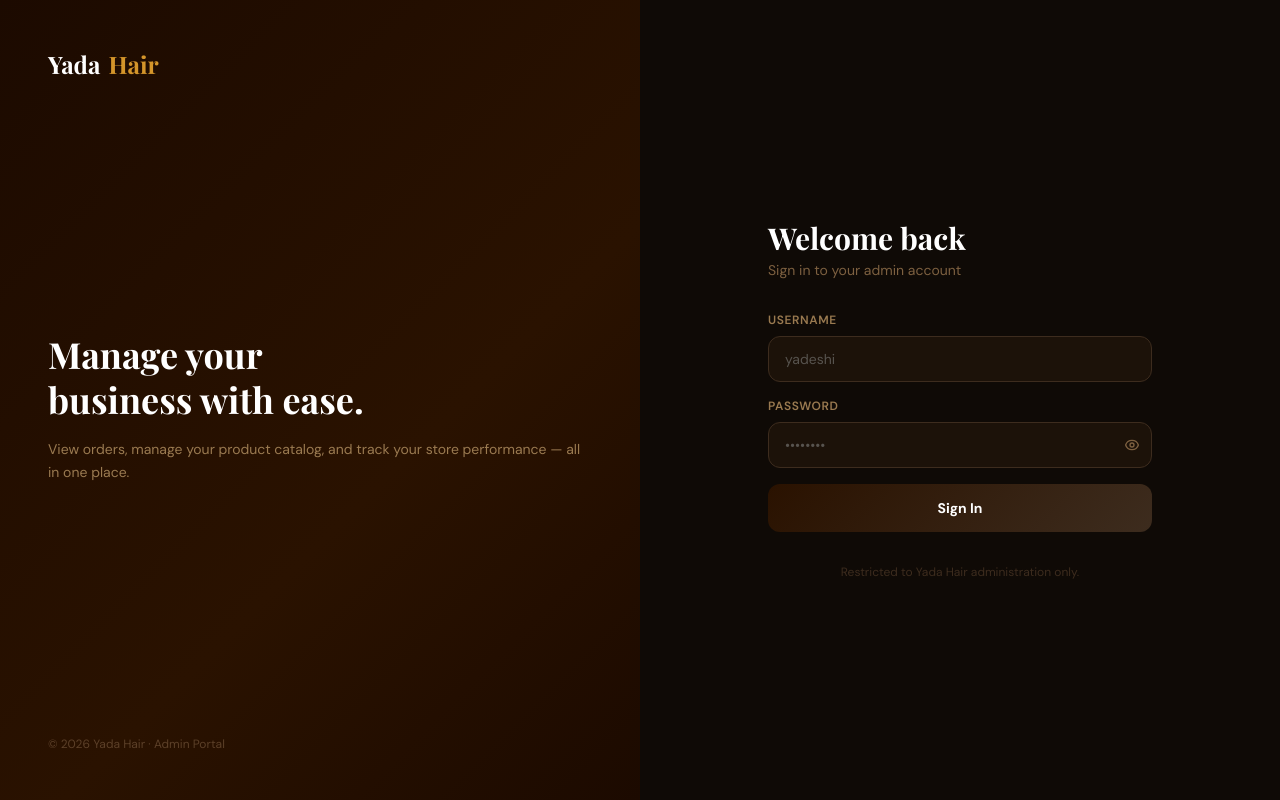
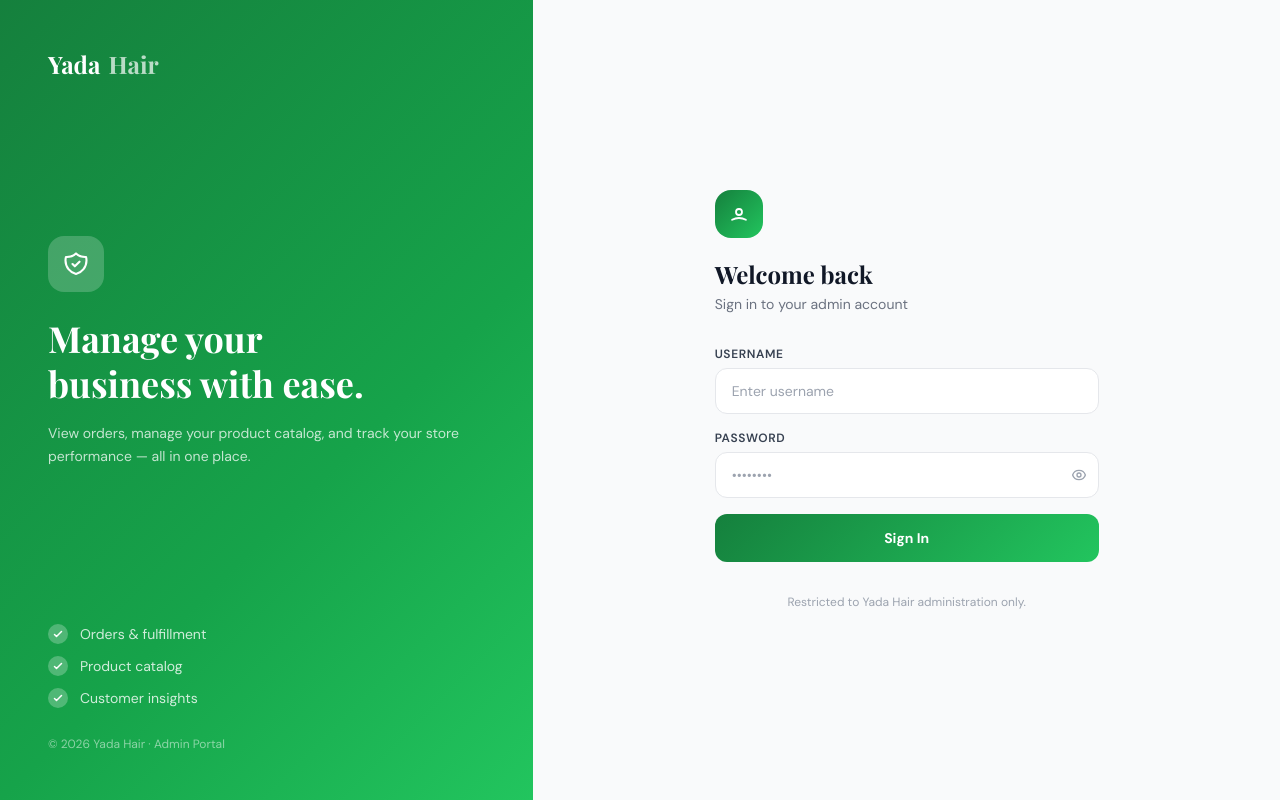
Before and after one commit to abre0101/E_Commerce, a React (Vite) app in the folder frontend/: page /admin/login in a window 1280 px wide. Built offline with nearby package versions, Linux system fonts and the light colour scheme; a web font is replaced by a local one.

Commit message:
ui: improve Book Consultation button and restyle AdminLogin to match dashboard

```diff
--- a/frontend/src/pages/Home.jsx
+++ b/frontend/src/pages/Home.jsx
@@ -159,6 +159,9 @@ function HeroCarousel() {
               onClick={(e) => { e.preventDefault(); document.getElementById("contact")?.scrollIntoView({ behavior: "smooth" }); }}
               className="btn-outline px-8 py-4 text-sm rounded-2xl">
               Book Consultation
+              <svg className="w-4 h-4" fill="none" viewBox="0 0 24 24" stroke="currentColor" strokeWidth={2}>
+                <path strokeLinecap="round" strokeLinejoin="round" d="M17 8l4 4m0 0l-4 4m4-4H3" />
+              </svg>
             </a>
           </div>
 
--- a/frontend/src/pages/admin/AdminLogin.jsx
+++ b/frontend/src/pages/admin/AdminLogin.jsx
@@ -23,59 +23,92 @@ export default function AdminLogin() {
   };
 
   return (
-    <div className="min-h-screen flex" style={{ background: "#0f0a06" }}>
+    <div className="min-h-screen flex" style={{ background: "#f3f4f6" }}>
+
       {/* Left panel */}
-      <div className="hidden lg:flex lg:w-1/2 flex-col justify-between p-12"
-        style={{ background: "linear-gradient(135deg, #1c0a00 0%, #2a1200 60%, #1c0a00 100%)" }}>
+      <div className="hidden lg:flex lg:w-5/12 flex-col justify-between p-12"
+        style={{ background: "linear-gradient(135deg,#15803d 0%,#16a34a 60%,#22c55e 100%)" }}>
         <div className="flex items-center gap-2">
           <span className="font-serif font-bold text-2xl text-white">Yada</span>
-          <span className="font-serif font-bold text-2xl" style={{ color: "#d4952a" }}>Hair</span>
+          <span className="font-serif font-bold text-2xl" style={{ color: "rgba(255,255,255,0.7)" }}>Hair</span>
         </div>
         <div>
+          <div className="w-14 h-14 rounded-2xl bg-white/20 flex items-center justify-center mb-6">
+            <svg className="w-7 h-7 text-white" fill="none" viewBox="0 0 24 24" stroke="currentColor" strokeWidth={1.8}>
+              <path strokeLinecap="round" strokeLinejoin="round" d="M9 12l2 2 4-4m5.618-4.016A11.955 11.955 0 0112 2.944a11.955 11.955 0 01-8.618 3.04A12.02 12.02 0 003 9c0 5.591 3.824 10.29 9 11.622 5.176-1.332 9-6.03 9-11.622 0-1.042-.133-2.052-.382-3.016z" />
+            </svg>
+          </div>
           <p className="font-serif text-4xl font-bold text-white leading-tight mb-4">
             Manage your<br />business with ease.
           </p>
-          <p className="text-sm leading-relaxed" style={{ color: "#9a7a50" }}>
+          <p className="text-sm leading-relaxed" style={{ color: "rgba(255,255,255,0.75)" }}>
             View orders, manage your product catalog, and track your store performance — all in one place.
           </p>
         </div>
-        <p className="text-xs" style={{ color: "#5c4028" }}>
-          © {new Date().getFullYear()} Yada Hair · Admin Portal
-        </p>
+        <div className="space-y-3">
+          {["Orders & fulfillment", "Product catalog", "Customer insights"].map((item) => (
+            <div key={item} className="flex items-center gap-3">
+              <div className="w-5 h-5 rounded-full bg-white/25 flex items-center justify-center shrink-0">
+                <svg className="w-3 h-3 text-white" fill="none" viewBox="0 0 24 24" stroke="currentColor" strokeWidth={3}>
+                  <path strokeLinecap="round" strokeLinejoin="round" d="M5 13l4 4L19 7" />
+                </svg>
+              </div>
+              <span className="text-sm text-white/80">{item}</span>
+            </div>
+          ))}
+          <p className="text-xs pt-4" style={{ color: "rgba(255,255,255,0.5)" }}>
+            © {new Date().getFullYear()} Yada Hair · Admin Portal
+          </p>
+        </div>
       </div>
 
       {/* Right panel */}
-      <div className="flex-1 flex items-center justify-center px-6 py-12">
+      <div className="flex-1 flex items-center justify-center px-6 py-12" style={{ background: "#f9fafb" }}>
         <div className="w-full max-w-sm">
+
           {/* Mobile logo */}
-          <div className="flex items-center gap-1 mb-10 lg:hidden">
-            <span className="font-serif font-bold text-2xl text-white">Yada</span>
-            <span className="font-serif font-bold text-2xl" style={{ color: "#d4952a" }}>Hair</span>
+          <div className="flex items-center gap-2 mb-10 lg:hidden">
+            <div className="w-8 h-8 rounded-lg flex items-center justify-center"
+              style={{ background: "linear-gradient(135deg,#15803d,#22c55e)" }}>
+              <svg className="w-4 h-4 text-white" fill="none" viewBox="0 0 24 24" stroke="currentColor" strokeWidth={2}>
+                <path strokeLinecap="round" strokeLinejoin="round" d="M9 12l2 2 4-4m5.618-4.016A11.955 11.955 0 0112 2.944a11.955 11.955 0 01-8.618 3.04A12.02 12.02 0 003 9c0 5.591 3.824 10.29 9 11.622 5.176-1.332 9-6.03 9-11.622 0-1.042-.133-2.052-.382-3.016z" />
+              </svg>
+            </div>
+            <span className="font-serif font-bold text-xl" style={{ color: "#111827" }}>Yada Hair</span>
           </div>
 
-          <h2 className="font-serif text-3xl font-bold text-white mb-1">Welcome back</h2>
-          <p className="text-sm mb-8" style={{ color: "#7d6040" }}>Sign in to your admin account</p>
+          {/* Header */}
+          <div className="mb-8">
+            <div className="w-12 h-12 rounded-2xl flex items-center justify-center mb-5"
+              style={{ background: "linear-gradient(135deg,#15803d,#22c55e)" }}>
+              <svg className="w-6 h-6 text-white" fill="none" viewBox="0 0 24 24" stroke="currentColor" strokeWidth={1.8}>
+                <path strokeLinecap="round" strokeLinejoin="round" d="M5.121 17.804A13.937 13.937 0 0112 16c2.5 0 4.847.655 6.879 1.804M15 10a3 3 0 11-6 0 3 3 0 016 0z" />
+              </svg>
+            </div>
+            <h2 className="font-serif text-2xl font-bold mb-1" style={{ color: "#111827" }}>Welcome back</h2>
+            <p className="text-sm" style={{ color: "#6b7280" }}>Sign in to your admin account</p>
+          </div>
 
           <form onSubmit={handleSubmit} className="space-y-4">
             <div>
-              <label className="block text-xs font-semibold mb-2 uppercase tracking-wider" style={{ color: "#9a7a50" }}>
+              <label className="block text-xs font-semibold mb-1.5 uppercase tracking-wider" style={{ color: "#374151" }}>
                 Username
               </label>
               <input
                 required
                 autoComplete="username"
-                placeholder="yadeshi"
+                placeholder="Enter username"
                 value={form.username}
                 onChange={(e) => setForm({ ...form, username: e.target.value })}
-                className="w-full px-4 py-3 rounded-xl text-sm text-white placeholder-stone-600 outline-none transition-all"
-                style={{ background: "#1c1209", border: "1px solid #3d2c1e" }}
-                onFocus={(e) => e.target.style.borderColor = "#d4952a"}
-                onBlur={(e) => e.target.style.borderColor = "#3d2c1e"}
+                className="w-full px-4 py-3 rounded-xl text-sm outline-none transition-all border"
+                style={{ background: "#ffffff", border: "1px solid #e5e7eb", color: "#111827" }}
+                onFocus={(e) => (e.target.style.borderColor = "#16a34a")}
+                onBlur={(e) => (e.target.style.borderColor = "#e5e7eb")}
               />
             </div>
 
             <div>
-              <label className="block text-xs font-semibold mb-2 uppercase tracking-wider" style={{ color: "#9a7a50" }}>
+              <label className="block text-xs font-semibold mb-1.5 uppercase tracking-wider" style={{ color: "#374151" }}>
                 Password
               </label>
               <div className="relative">
@@ -86,14 +119,14 @@ export default function AdminLogin() {
                   placeholder="••••••••"
                   value={form.password}
                   onChange={(e) => setForm({ ...form, password: e.target.value })}
-                  className="w-full px-4 py-3 pr-11 rounded-xl text-sm text-white placeholder-stone-600 outline-none transition-all"
-                  style={{ background: "#1c1209", border: "1px solid #3d2c1e" }}
-                  onFocus={(e) => e.target.style.borderColor = "#d4952a"}
-                  onBlur={(e) => e.target.style.borderColor = "#3d2c1e"}
+                  className="w-full px-4 py-3 pr-11 rounded-xl text-sm outline-none transition-all border"
+                  style={{ background: "#ffffff", border: "1px solid #e5e7eb", color: "#111827" }}
+                  onFocus={(e) => (e.target.style.borderColor = "#16a34a")}
+                  onBlur={(e) => (e.target.style.borderColor = "#e5e7eb")}
                 />
                 <button type="button" onClick={() => setShowPass(!showPass)}
                   className="absolute right-3 top-1/2 -translate-y-1/2 transition-colors"
-                  style={{ color: "#7d6040" }}>
+                  style={{ color: "#9ca3af" }}>
                   {showPass ? (
                     <svg className="w-4 h-4" fill="none" viewBox="0 0 24 24" stroke="currentColor" strokeWidth={2}>
                       <path strokeLinecap="round" strokeLinejoin="round" d="M13.875 18.825A10.05 10.05 0 0112 19c-4.478 0-8.268-2.943-9.543-7a9.97 9.97 0 011.563-3.029m5.858.908a3 3 0 114.243 4.243M9.878 9.878l4.242 4.242M9.88 9.88l-3.29-3.29m7.532 7.532l3.29 3.29M3 3l3.59 3.59m0 0A9.953 9.953 0 0112 5c4.478 0 8.268 2.943 9.543 7a10.025 10.025 0 01-4.132 5.411m0 0L21 21" />
@@ -109,8 +142,8 @@ export default function AdminLogin() {
             </div>
 
             {error && (
-              <div className="flex items-center gap-2 px-4 py-3 rounded-xl text-xs text-red-400"
-                style={{ background: "rgb(239 68 68 / 0.08)", border: "1px solid rgb(239 68 68 / 0.2)" }}>
+              <div className="flex items-center gap-2 px-4 py-3 rounded-xl text-xs text-red-600"
+                style={{ background: "#fef2f2", border: "1px solid #fecaca" }}>
                 <svg className="w-4 h-4 shrink-0" fill="none" viewBox="0 0 24 24" stroke="currentColor" strokeWidth={2}>
                   <path strokeLinecap="round" strokeLinejoin="round" d="M12 8v4m0 4h.01M21 12a9 9 0 11-18 0 9 9 0 0118 0z" />
                 </svg>
@@ -119,8 +152,8 @@ export default function AdminLogin() {
             )}
 
             <button type="submit" disabled={loading}
-              className="w-full py-3.5 rounded-xl text-sm font-bold text-white transition-all disabled:opacity-50 mt-2"
-              style={{ background: "linear-gradient(135deg, #2a1200, #3d2c1e)" }}>
+              className="w-full py-3.5 rounded-xl text-sm font-bold text-white transition-all disabled:opacity-60 mt-2 hover:scale-[1.01]"
+              style={{ background: "linear-gradient(135deg,#15803d,#22c55e)" }}>
               {loading ? (
                 <span className="flex items-center justify-center gap-2">
                   <svg className="w-4 h-4 animate-spin" fill="none" viewBox="0 0 24 24">
@@ -133,7 +166,7 @@ export default function AdminLogin() {
             </button>
           </form>
 
-          <p className="text-center text-xs mt-8" style={{ color: "#3d2c1e" }}>
+          <p className="text-center text-xs mt-8" style={{ color: "#9ca3af" }}>
             Restricted to Yada Hair administration only.
           </p>
         </div>
```
